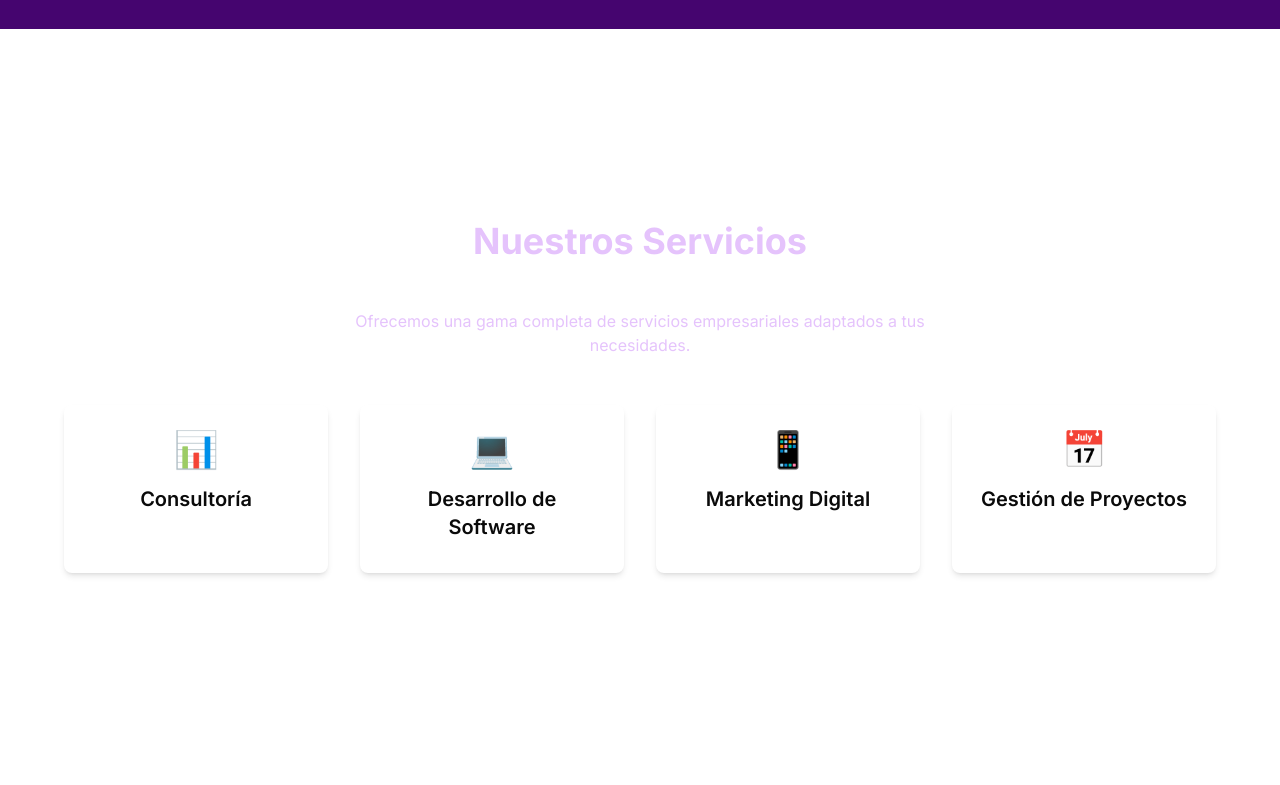
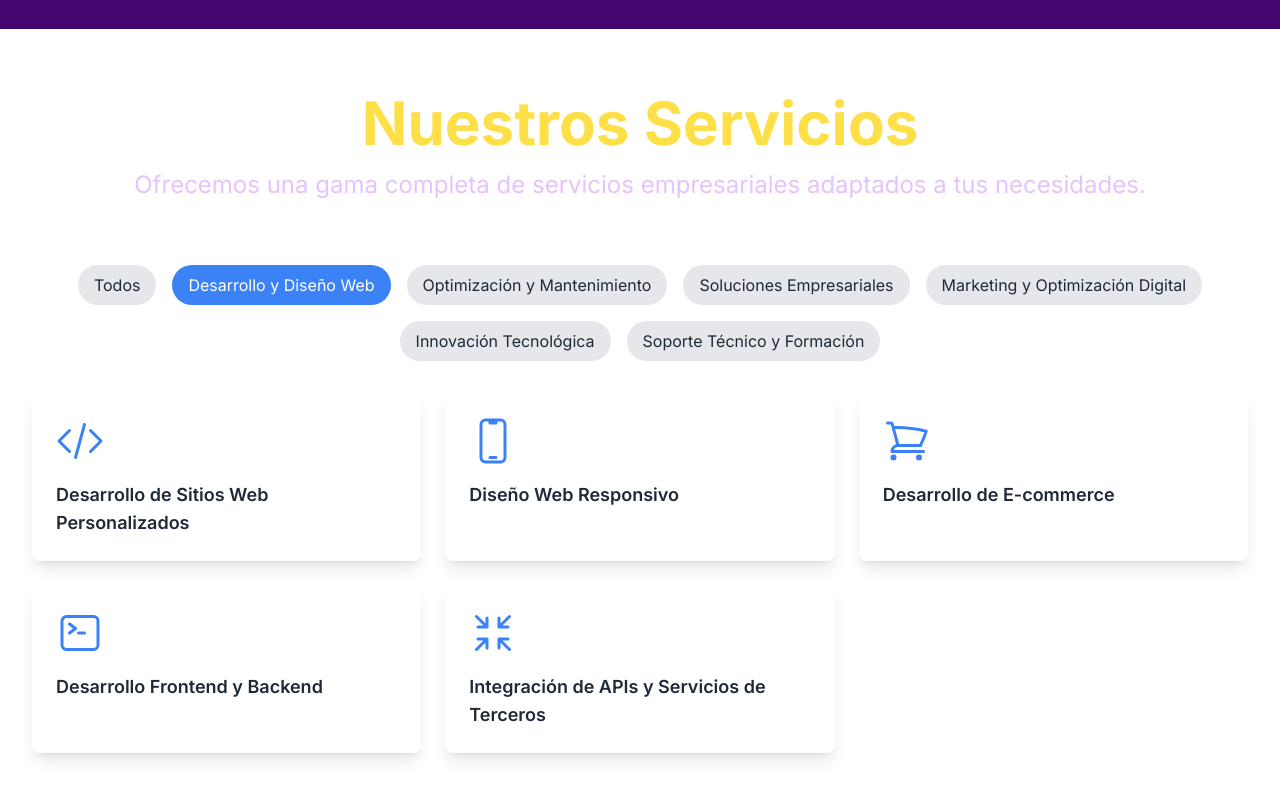
Before and after one commit to theone89/landingpage, a Next.js app: page / in a window 1280 px wide. Shown: the part 771-1556 px from the top of the page. Before the commit the page ends 1472 px from the top, so only its background shows below. Built offline with nearby package versions, Linux system fonts and the light colour scheme.

Commit message:
update servicescard

```diff
--- a/package.json
+++ b/package.json
@@ -9,11 +9,13 @@
     "lint": "next lint"
   },
   "dependencies": {
+    "@heroicons/react": "^2.2.0",
     "@tsparticles/engine": "^3.7.1",
     "@tsparticles/react": "^3.0.0",
     "@tsparticles/slim": "^3.7.1",
     "class-variance-authority": "^0.7.1",
     "clsx": "^2.1.1",
+    "framer-motion": "^12.0.0",
     "leaflet": "^1.9.4",
     "leaflet-defaulticon-compatibility": "^0.1.2",
     "lucide-react": "^0.473.0",
--- a/src/components/Header.tsx
+++ b/src/components/Header.tsx
@@ -16,9 +16,9 @@ export default function Header() {
       <p className="text-xl md:text-2xl mb-8">
         Solucion IT al alcance de tus manos
       </p>
-      <p className="mb-24 text-xs md:text-md">
+      <div className="mb-24 h-24  text-xs md:text-md">
         <MessageHeader />
-      </p>
+      </div>
       <Link
         href="#contacto"
         className="bg-white  text-grape-300 px-6 py-3 rounded-full text-lg font-semibold hover:bg-grape-100 hover:text-grape-900 transition duration-300"
--- a/src/components/MenssageHeader.tsx
+++ b/src/components/MenssageHeader.tsx
@@ -7,9 +7,9 @@ const MessageHeader = () => {
       sequence={[
         "Innovación y Creatividad.", // Types 'One'
         1000, // Waits 1s
-        "Desarrollo web y marketing, todo en uno.", // Deletes 'One' and types 'Two'
+        "Desarrollo web y marketing,\n todo en uno.", // Deletes 'One' and types 'Two'
         2000, // Waits 2s
-        "Tu aliado tecnológico para crecer sin límites.",
+        "Tu aliado tecnológico para\n crecer sin límites.",
         3000, // Types 'Three' without deleting 'Two'
         () => {
           console.log("Sequence completed");
@@ -18,7 +18,12 @@ const MessageHeader = () => {
       wrapper="span"
       cursor={true}
       repeat={Infinity}
-      style={{ fontSize: "2em", display: "inline-block" }}
+      style={{
+        fontSize: "2em",
+        display: "inline-block",
+        whiteSpace: "pre-line",
+        lineHeight: "1.5em",
+      }}
     />
   );
 };
--- /dev/null
+++ b/src/components/ServiceCards.tsx
@@ -0,0 +1,273 @@
+"use client";
+import React, { useState, useEffect } from "react";
+import { motion, AnimatePresence } from "framer-motion";
+import {
+  CodeBracketIcon,
+  DevicePhoneMobileIcon,
+  ShoppingCartIcon,
+  CommandLineIcon,
+  ArrowsPointingInIcon,
+  ChartBarIcon,
+  ArrowPathIcon,
+  CloudArrowUpIcon,
+  GlobeAltIcon,
+  NewspaperIcon,
+  BuildingOfficeIcon,
+  MagnifyingGlassIcon,
+  ChartPieIcon,
+  CpuChipIcon,
+  CubeTransparentIcon,
+  ServerStackIcon,
+  Cog6ToothIcon,
+  AcademicCapIcon,
+} from "@heroicons/react/24/outline";
+
+const services = [
+  {
+    category: "Desarrollo y Diseño Web",
+    items: [
+      {
+        name: "Desarrollo de Sitios Web Personalizados",
+        icon: CodeBracketIcon,
+        description:
+          "Creación de sitios web adaptados a las necesidades específicas del cliente.",
+      },
+      {
+        name: "Diseño Web Responsivo",
+        icon: DevicePhoneMobileIcon,
+        description:
+          "Garantizar que los sitios funcionen perfectamente en dispositivos móviles, tablets y desktops.",
+      },
+      {
+        name: "Desarrollo de E-commerce",
+        icon: ShoppingCartIcon,
+        description:
+          "Implementación de tiendas online utilizando plataformas como Shopify, WooCommerce o soluciones personalizadas.",
+      },
+      {
+        name: "Desarrollo Frontend y Backend",
+        icon: CommandLineIcon,
+        description:
+          "Creación de interfaces atractivas (Frontend) y sistemas robustos para la gestión de datos (Backend).",
+      },
+      {
+        name: "Integración de APIs y Servicios de Terceros",
+        icon: ArrowsPointingInIcon,
+        description:
+          "Conexión con sistemas de pago, CRM, servicios de envío, etc.",
+      },
+    ],
+  },
+  {
+    category: "Optimización y Mantenimiento",
+    items: [
+      {
+        name: "Optimización de Velocidad y Rendimiento",
+        icon: ChartBarIcon,
+        description:
+          "Mejorar la carga de páginas y optimizar el código para SEO y rendimiento.",
+      },
+      {
+        name: "Mantenimiento y Actualización de Sitios Web",
+        icon: ArrowPathIcon,
+        description:
+          "Corrección de errores, actualizaciones de seguridad y mejoras periódicas.",
+      },
+      {
+        name: "Migración de Sitios Web",
+        icon: CloudArrowUpIcon,
+        description:
+          "Traslado de sitios entre servidores o de tecnologías obsoletas a más modernas.",
+      },
+    ],
+  },
+  {
+    category: "Soluciones Empresariales",
+    items: [
+      {
+        name: "Desarrollo de Aplicaciones Web Progresivas (PWAs)",
+        icon: GlobeAltIcon,
+        description: "Apps web rápidas y con funcionalidad offline.",
+      },
+      {
+        name: "Sistemas de Gestión de Contenidos (CMS)",
+        icon: NewspaperIcon,
+        description:
+          "Implementación de plataformas como WordPress, Joomla o CMS personalizados.",
+      },
+      {
+        name: "Desarrollo de Portales Corporativos",
+        icon: BuildingOfficeIcon,
+        description:
+          "Soluciones para empresas que necesitan sistemas internos como intranets o dashboards.",
+      },
+    ],
+  },
+  {
+    category: "Marketing y Optimización Digital",
+    items: [
+      {
+        name: "SEO Técnico",
+        icon: MagnifyingGlassIcon,
+        description:
+          "Mejora de la estructura y el código para aumentar la visibilidad en buscadores.",
+      },
+      {
+        name: "Implementación de Herramientas de Analítica Web",
+        icon: ChartPieIcon,
+        description:
+          "Configuración de Google Analytics, Tag Manager y otras herramientas de seguimiento.",
+      },
+    ],
+  },
+  {
+    category: "Innovación Tecnológica",
+    items: [
+      {
+        name: "Aplicaciones con IA y Machine Learning",
+        icon: CpuChipIcon,
+        description:
+          "Desarrollo de soluciones con aprendizaje automático, como chatbots o sistemas de recomendación.",
+      },
+      {
+        name: "Desarrollo con Blockchain",
+        icon: CubeTransparentIcon,
+        description:
+          "Integración de tecnología blockchain para sistemas seguros y transparentes.",
+      },
+      {
+        name: "Implementación de Microservicios",
+        icon: ServerStackIcon,
+        description: "Estructura modular para sistemas escalables y flexibles.",
+      },
+      {
+        name: "Automatización de Procesos",
+        icon: Cog6ToothIcon,
+        description:
+          "Implementación de herramientas para optimizar tareas repetitivas.",
+      },
+    ],
+  },
+  {
+    category: "Soporte Técnico y Formación",
+    items: [
+      {
+        name: "Soporte Técnico Continuo",
+        icon: CommandLineIcon,
+        description:
+          "Ayuda a los clientes con problemas técnicos relacionados con sus sitios o aplicaciones.",
+      },
+      {
+        name: "Capacitación y Formación",
+        icon: AcademicCapIcon,
+        description:
+          "Enseñanza de tecnologías web para empresas o equipos internos.",
+      },
+    ],
+  },
+];
+
+interface ServiceCardProps {
+  name: string;
+  icon: React.ComponentType<React.SVGProps<SVGSVGElement>>;
+  description: string;
+}
+
+const ServiceCard: React.FC<ServiceCardProps> = ({
+  name,
+  icon: Icon,
+  description,
+}) => {
+  return (
+    <motion.div
+      className="bg-white p-6 rounded-lg shadow-lg relative overflow-hidden group"
+      whileHover={{ scale: 1.05 }}
+      whileTap={{ scale: 1.05 }}
+      initial={{ opacity: 0, y: 80 }}
+      animate={{ opacity: 1, y: 0 }}
+      exit={{ opacity: 0, y: 50 }}
+      transition={{ duration: 0.7 }}
+    >
+      <Icon className="h-12 w-12 text-blue-500 mb-4 group-hover:opacity-0 transition-opacity duration-300" />
+      <h3 className="text-lg font-semibold text-gray-800 group-hover:opacity-0 transition-opacity duration-300">
+        {name}
+      </h3>
+      <div className="absolute inset-0 p-6 bg-blue-500 text-white opacity-0 group-hover:opacity-100 transition-opacity duration-300 flex items-center justify-center text-center">
+        <p>{description}</p>
+      </div>
+    </motion.div>
+  );
+};
+
+const ServiceCards = () => {
+  const [selectedCategory, setSelectedCategory] = useState(
+    "Desarrollo y Diseño Web"
+  );
+
+  useEffect(() => {
+    const categories = [
+      "Todos",
+      ...services.map((category) => category.category),
+    ];
+    let index = categories.indexOf(selectedCategory);
+
+    const interval = setInterval(() => {
+      index = (index + 1) % categories.length;
+      setSelectedCategory(categories[index]);
+    }, 60000);
+
+    return () => clearInterval(interval);
+  }, [selectedCategory]);
+
+  return (
+    <div className="container mx-auto px-4 py-8">
+      <div className="flex flex-wrap justify-center gap-4 mb-8">
+        <button
+          className={`px-4 py-2 rounded-full ${
+            selectedCategory === "Todos"
+              ? "bg-blue-500 text-white"
+              : "bg-gray-200 text-gray-800"
+          }`}
+          onClick={() => setSelectedCategory("Todos")}
+        >
+          Todos
+        </button>
+        {services.map((category) => (
+          <button
+            key={category.category}
+            className={`px-4 py-2 rounded-full ${
+              selectedCategory === category.category
+                ? "bg-blue-500 text-white"
+                : "bg-gray-200 text-gray-800"
+            }`}
+            onClick={() => setSelectedCategory(category.category)}
+          >
+            {category.category}
+          </button>
+        ))}
+      </div>
+      <AnimatePresence>
+        <motion.div
+          className="grid grid-cols-1 md:grid-cols-2 lg:grid-cols-3 gap-6"
+          layout
+        >
+          {services.map(
+            (category) =>
+              (selectedCategory === "Todos" ||
+                selectedCategory === category.category) &&
+              category.items.map((service) => (
+                <ServiceCard
+                  key={service.name}
+                  name={service.name}
+                  icon={service.icon}
+                  description={service.description}
+                />
+              ))
+          )}
+        </motion.div>
+      </AnimatePresence>
+    </div>
+  );
+};
+
+export default ServiceCards;
--- a/src/components/Services.tsx
+++ b/src/components/Services.tsx
@@ -1,4 +1,6 @@
 //import InteractiveBackground from "./InteractiveBackground";
+
+import ServiceCards from "./ServiceCards";
 
 export default function Services() {
   const services = [
@@ -9,16 +11,17 @@ export default function Services() {
   ];
 
   return (
-    <section id="servicios" className="px-4 relative my-32">
+    <section id="servicios" className="px-4 relative my-0">
       <div className="relative z-10">
-        <h2 className="text-3xl md:text-4xl font-bold text-center mb-12 text-grape-900">
+        <h2 className="text-4xl md:text-6xl text-center font-bold mb-4 text-yellow-300">
           Nuestros Servicios
         </h2>
-        <p className="text-center mb-12 max-w-2xl mx-auto text-grape-900">
+        <p className="text-xl text-center md:text-2xl mb-8 text-grape-900">
           Ofrecemos una gama completa de servicios empresariales adaptados a tus
           necesidades.
         </p>
-        <div className="grid grid-cols-1 md:grid-cols-2 lg:grid-cols-4 gap-8 max-w-6xl mx-auto">
+        <ServiceCards />
+        {/* <div className="grid grid-cols-1 md:grid-cols-2 lg:grid-cols-4 gap-8 max-w-6xl mx-auto">
           {services.map((service, index) => (
             <div
               key={index}
@@ -28,7 +31,7 @@ export default function Services() {
               <h3 className="text-xl font-semibold mb-2">{service.name}</h3>
             </div>
           ))}
-        </div>
+        </div> */}
       </div>
     </section>
   );
```
Also changed, not shown: 1 other file (tests, documents, lock files or other folders).
